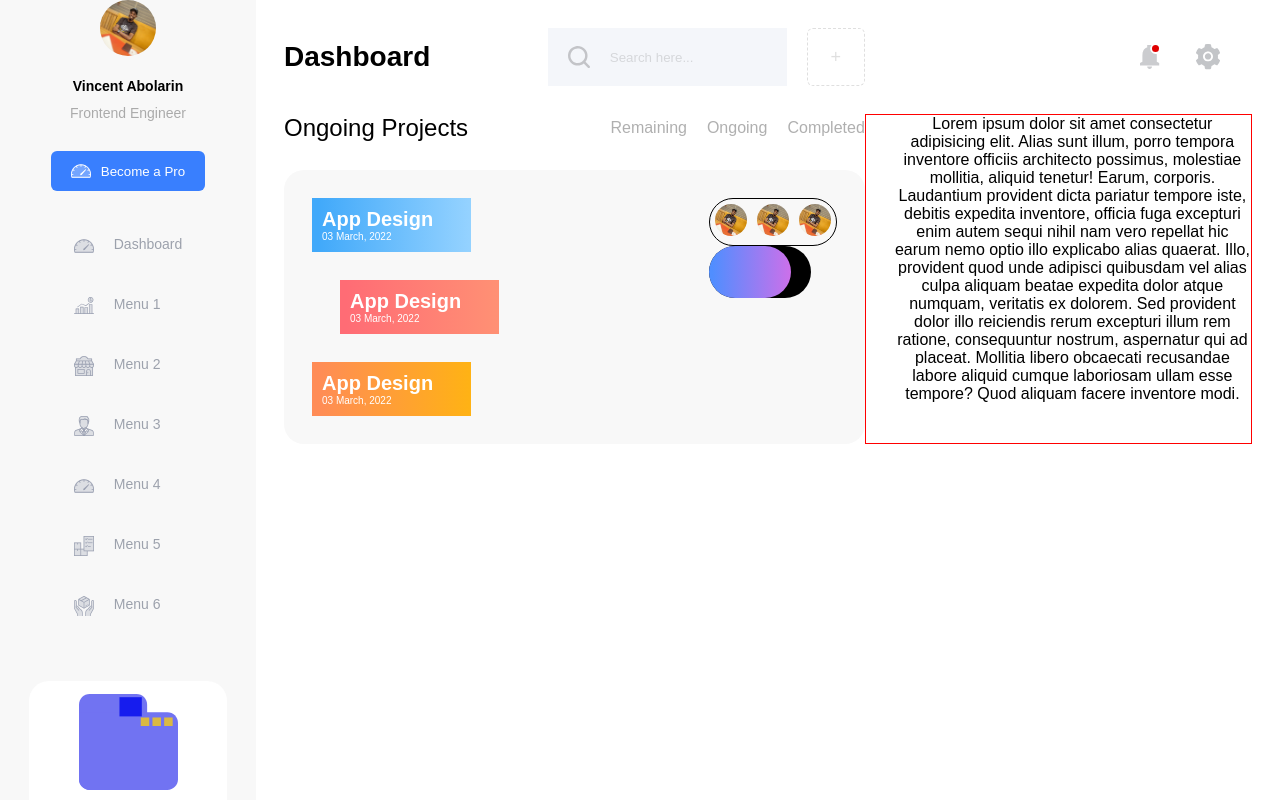
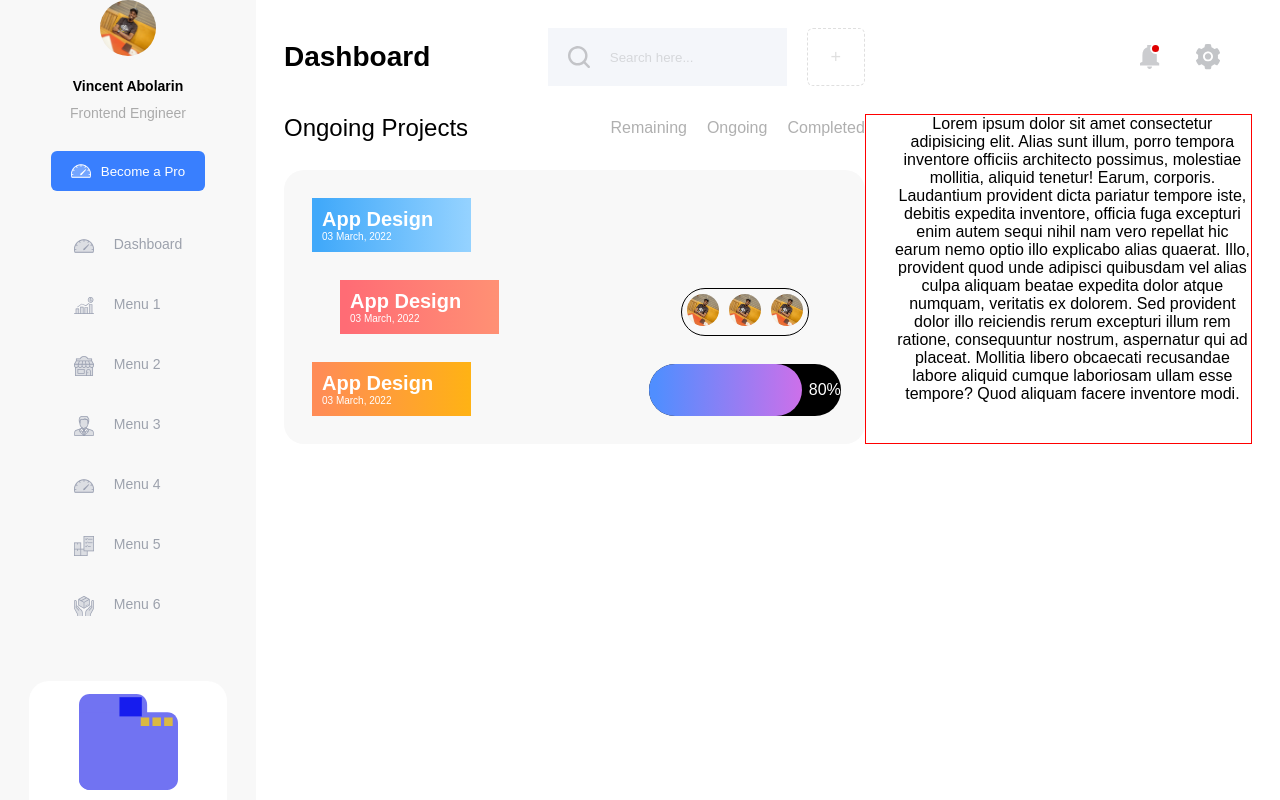
Before and after one commit to vincentabolarin/ha-shem-project, a JavaScript app: page / in a window 1280 px wide. Shown: the top 800 px of the page. Built offline with nearby package versions, Linux system fonts and the light colour scheme; the HTML template or start-up script is replaced by a standard one.

Commit message:
style progress bar properly

```diff
--- a/src/components/ProjectProgress.js
+++ b/src/components/ProjectProgress.js
@@ -48,6 +48,9 @@ const ProjectProgress = () => {
                     <div className={styles.progressBar}>
 
                     </div>
+                    <p className={styles.progressText}>
+                        80%
+                    </p>
                 </div>
             </div>
         </div>
--- a/src/styles/ProjectProgress.module.css
+++ b/src/styles/ProjectProgress.module.css
@@ -42,6 +42,14 @@
     color: #fff;
 }
 
+.usersProgress {
+    display: flex;
+    flex-direction: column;
+    justify-content: flex-end;
+    align-items: center;
+    margin-right: 28px;
+}
+
 .users {
     border: 1px solid black;
     border-radius: 26px;
@@ -55,10 +63,14 @@
 }
 
 .progress {
-    width: 80%;
+    display: flex;
+    justify-content: space-between;
+    align-items: center;
+    width: 150%;
     height: 52px;
     border-radius: 26px;
     background-color: #000;
+    margin-top: 28px;
 }
 
 .progressBar {
@@ -67,3 +79,7 @@
     border-radius: 26px;
     background-image: linear-gradient(90deg, #508EFF 4.01%, #CB70EA 98.73%);
 }
+
+.progressText {
+    color: #fff;
+}
```
